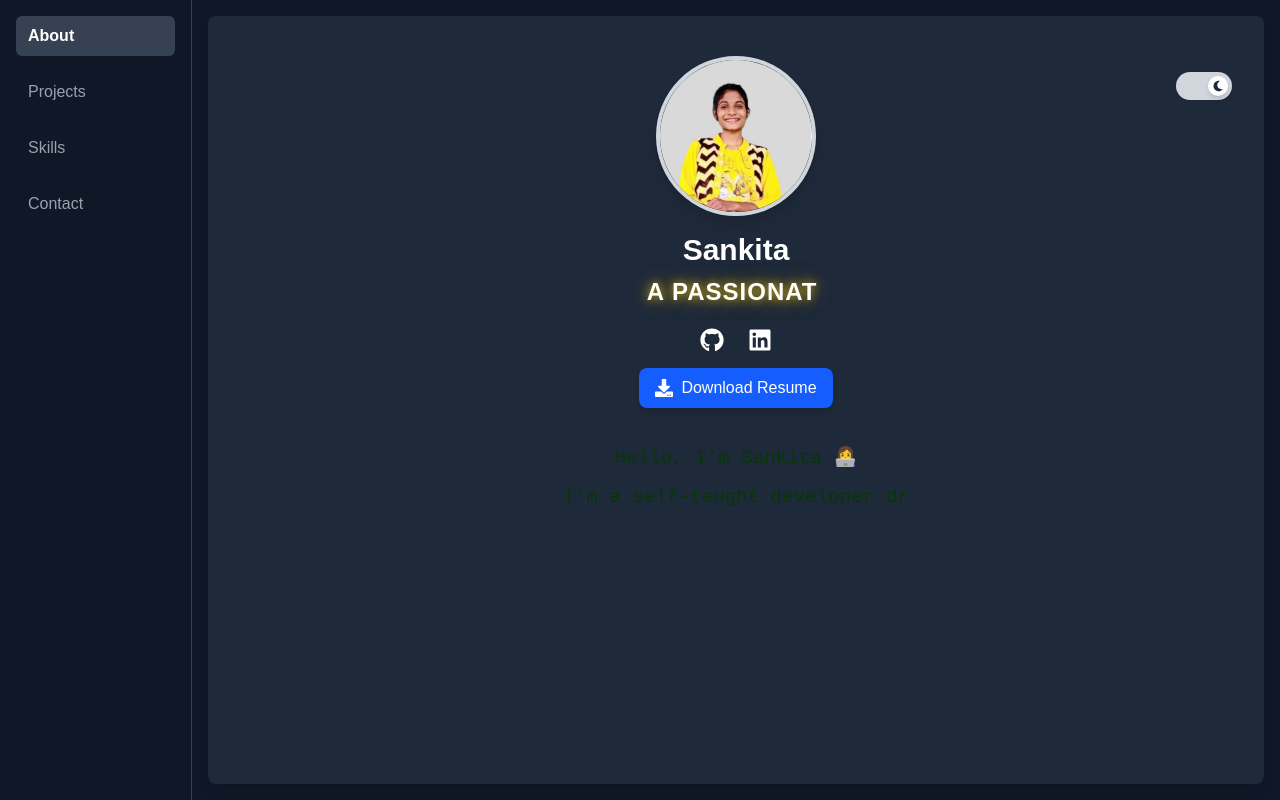
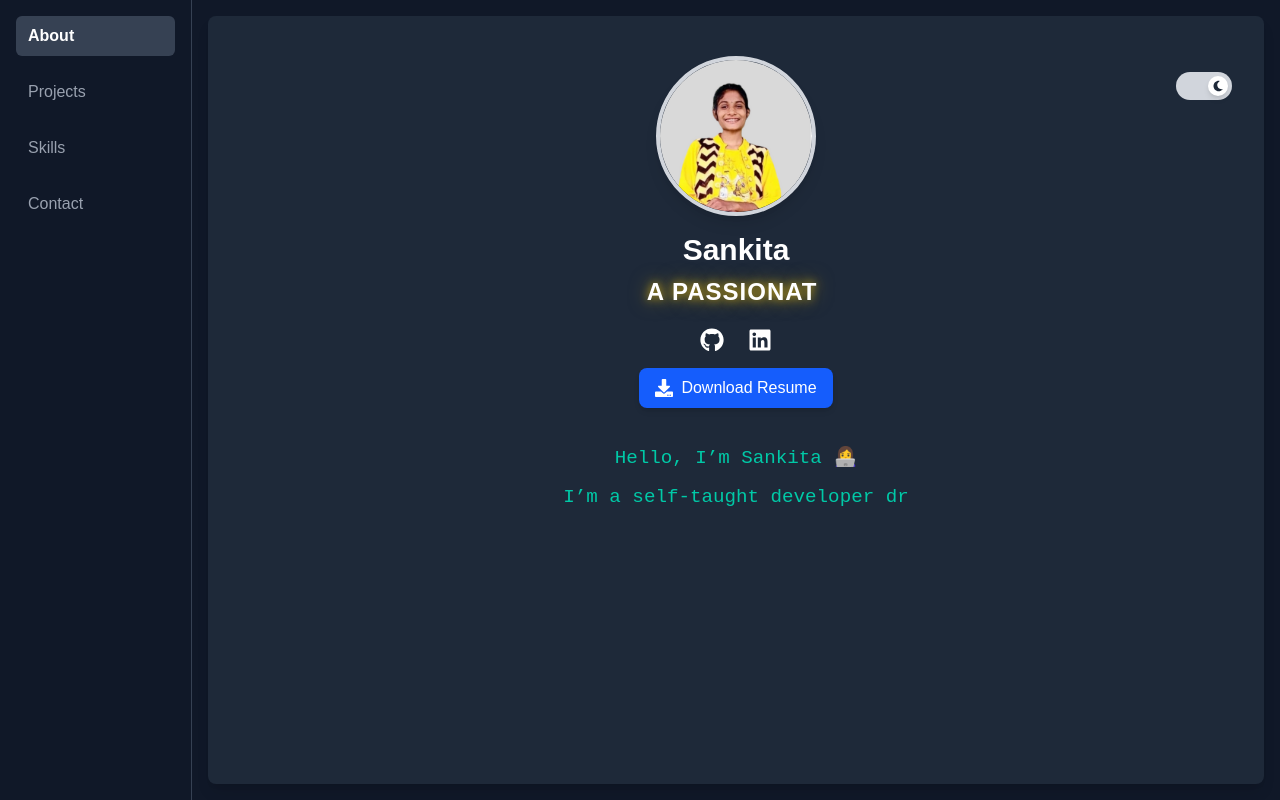
Before and after one commit to san-geetha-s/Ai-Portfolio, a Next.js app: page / in a window 1280 px wide. Built offline with nearby package versions, Linux system fonts and the light colour scheme.

Commit message:
fixed the error associated while  switching between dark and light mode

```diff
--- a/package.json
+++ b/package.json
@@ -10,6 +10,7 @@
   },
   "dependencies": {
     "@heroicons/react": "^2.2.0",
+    "framer-motion": "^12.9.2",
     "next": "15.3.1",
     "react": "^19.0.0",
     "react-dom": "^19.0.0",
--- a/src/app/globals.css
+++ b/src/app/globals.css
@@ -68,7 +68,7 @@ body {
 }
 .about-container {
   font-family: 'Courier New', Courier, monospace;
-  color: #33ff00; /* Green text */
+  /* Green text */
   text-align: center; /* Center the text */
   padding: 20px;
 }
@@ -131,21 +131,19 @@ body {
   }
 }
 /* Light mode green */
-body {
-  --green-light: #073707; /* Lively green for light mode */
-}
-
-/* Dark mode green */
-body.dark {
-  --green-dark: #56e756; /* Bright neon green for dark mode */
-}
-
-/* Apply it to your specific green text */
-.green-text {
-  color: var(--green-light);
+/* Global CSS */
+/* Global styles for theme */
+.about-text {
   transition: color 0.3s ease;
 }
 
-body.dark .green-text {
-  color: var(--green-dark);
+/* Dark mode */
+body.dark .about-text {
+  color: #00C9A7; /* bright teal */
 }
+
+/* Light mode */
+body.light .about-text {
+  color: #0a6f0a; /* very dark green */
+
+}
--- a/src/components/About.jsx
+++ b/src/components/About.jsx
@@ -2,12 +2,19 @@ import React, { useEffect, useState } from 'react';
 
 export default function About() {
   const [lines, setLines] = useState(['', '', '']);
+  const [darkMode, setDarkMode] = useState(true);
+
   const fullText = [
     "Hello, I’m Sankita 👩‍💻",
     "I’m a self-taught developer driven by passion",
     "I create secure and stylish digital experiences.",
     "Welcome to my VS Code-themed portfolio!"
   ];
+
+  useEffect(() => {
+    document.body.className = darkMode ? 'dark' : 'light';
+  }, [darkMode]);
+
 
   useEffect(() => {
     let currentIndex = 0;
@@ -30,18 +37,27 @@ export default function About() {
         return;
       }
 
-      setTimeout(typeText, 100); // Adjust typing speed
+      setTimeout(typeText, 100);
     };
 
-    typeText(); // Start typing
+    typeText();
+  }, []);
 
-  }, []);
+  const toggleDarkMode = () => {
+    const newMode = !darkMode;
+    setDarkMode(newMode);
+    localStorage.setItem('theme', newMode ? 'dark' : 'light');
+  };
 
   return (
     <div className="about-container">
-      <p className="typed-text green-text">{lines[0]}</p>
-      <p className="typed-text green-text">{lines[1]}</p>
-      <p className="typed-text green-text">{lines[2]}</p>
+      <button onClick={toggleDarkMode} className="toggle-theme-btn">
+        {lines.map((line, index) => (
+          <p key={index} className="typed-text about-text">
+            {line}
+          </p>
+        ))}
+      </button>
     </div>
   );
 }
--- a/src/styles/globals.css
+++ b/src/styles/globals.css
@@ -1,19 +1,10 @@
-/* Light mode green */
+@import url('https://fonts.googleapis.com/css2?family=Fira+Code&display=swap');
+
 body {
-  --green-light: #33cc33; /* Lively green for light mode */
+  font-family: 'Fira Code', monospace;
+  background-color: #1e1e1e;
+  color: #d4d4d4;
 }
+/* Glowing Text */
 
 /* Dark mode green */
-body.dark {
-  --green-dark: #052405; /* Bright neon green for dark mode */
-}
-
-/* Apply it to your specific green text */
-.green-text {
-  color: var(--green-light);
-  transition: color 0.3s ease;
-}
-
-body.dark .green-text {
-  color: var(--green-dark);
-}
```
Also changed, not shown: 1 other file (tests, documents, lock files or other folders).
